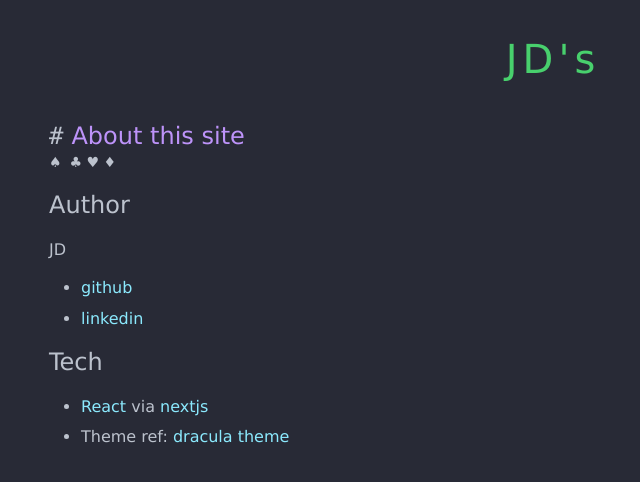
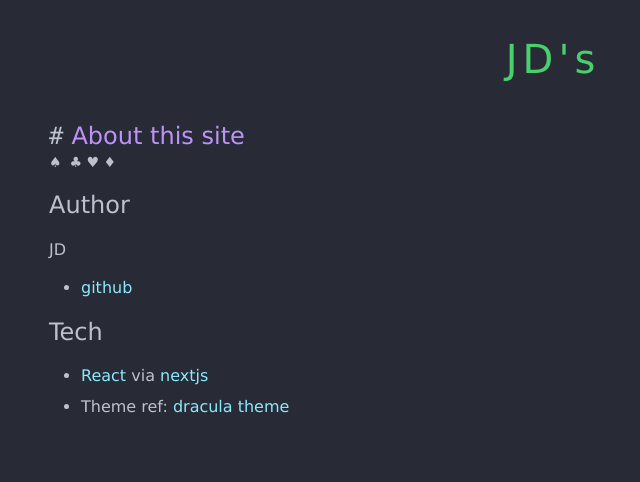
Before and after one commit to jdinhify/jdinh-life, a Next.js app: page /about in a window 1280 px wide. Shown: the top 482 px of the page, without its empty margins (87-727 px from the left). Built offline with nearby package versions, Linux system fonts and the light colour scheme; what react-lowlight would draw is missing.

Commit message:
Update about.js

```diff
--- a/pages/about.js
+++ b/pages/about.js
@@ -10,7 +10,6 @@ export default () =>
 JD
 
  - [github](https://github.com/jdinhlife)
- - [linkedin](http://linkedin.com/in/jdinhlife)
 
 
 ## Tech
```
